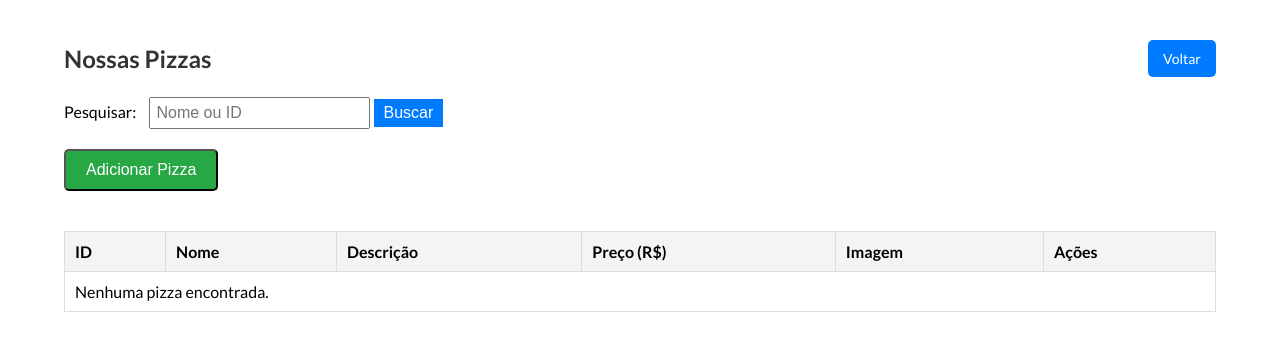
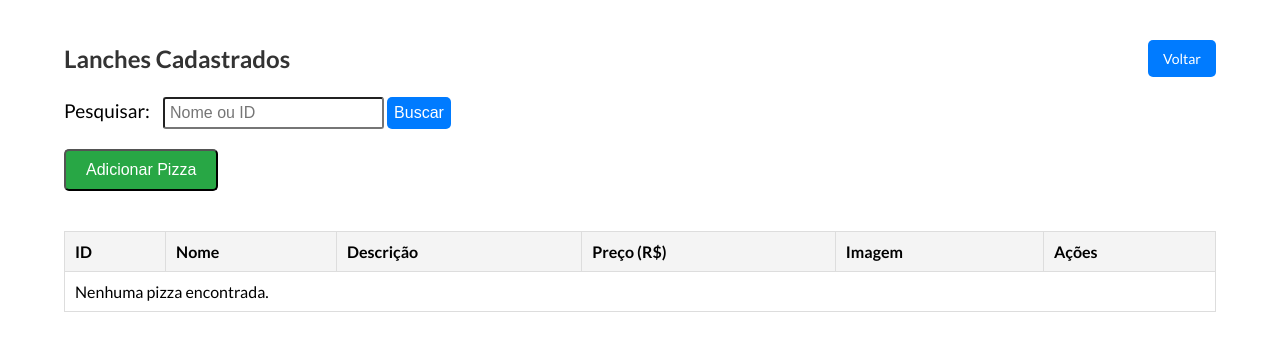
Before and after one commit to Upper-Solution/Pizza-Model, a PHP site: page /admin/adm-item.php in a window 1280 px wide. Shown: the top 351 px of the page. Run offline with PHP 8.4, Linux system fonts and the light colour scheme; the visitor is signed in with stand-in values (Sample User, id 1); data that the repository does not hold is empty; some web fonts are replaced.

Commit message:
estilização leve no adm.css

```diff
--- a/admin/adm-item.php
+++ b/admin/adm-item.php
@@ -100,7 +100,7 @@ $pdo = null;
         <div class="pizzas-container">
             <!-- Novo container para título e botão de voltar -->
             <div class="header-container">
-                <h2 class="pizzas-title">Nossas Pizzas</h2>
+                <h2 class="pizzas-title">Lanches Cadastrados</h2>
                 <a href="adm-painel.php" class="btn-back">Voltar</a>
             </div>
             <!-- Formulário de pesquisa -->
--- a/css/adm.css
+++ b/css/adm.css
@@ -27,17 +27,19 @@ form {
 }
 
 form label {
-    font-size: 16px;
+    font-size: 19px;
     margin-right: 10px;
 }
 
 form input[type="text"] {
     padding: 5px;
     font-size: 16px;
+    border-radius: 3px;
 }
 
 form button {
-    padding: 5px 10px;
+    padding: 7px;
+    border-radius: 5px;
     font-size: 16px;
     background-color: #007bff;
     color: #fff;
```
